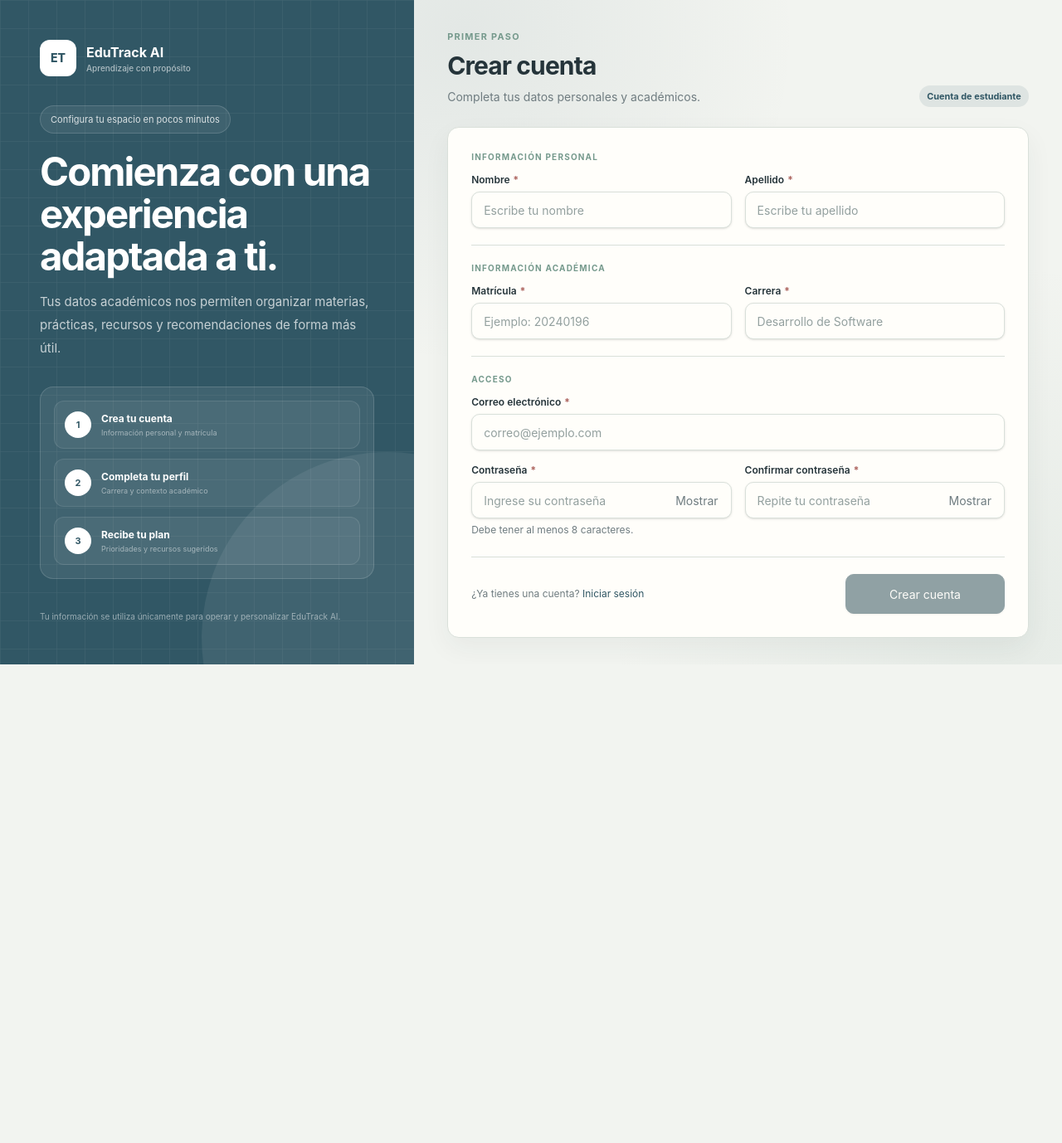
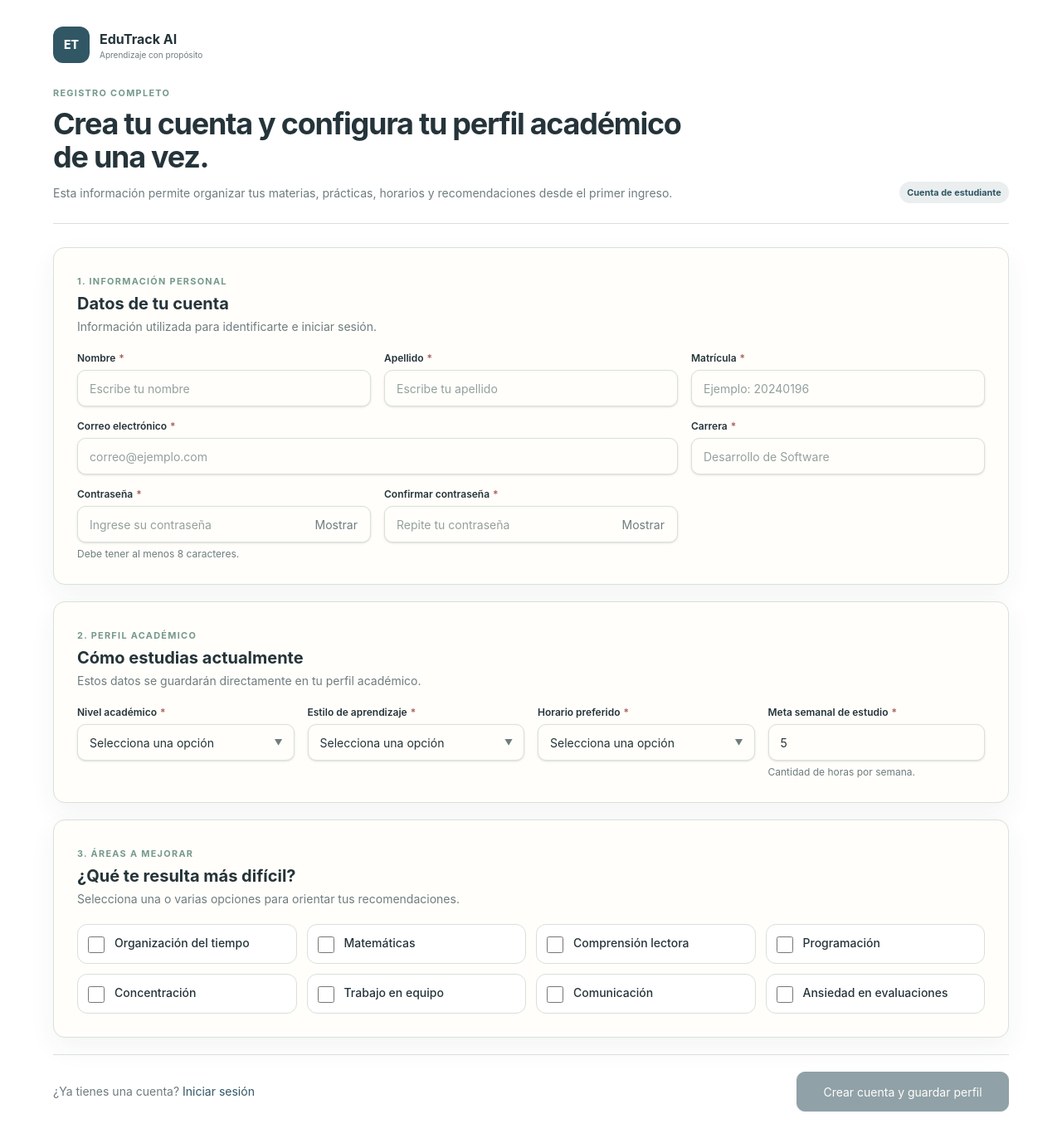
Before and after one commit to luiscdano/EdutrackAI_Frontend, a React (Vite) app: page /register in a window 1280 px wide. Shown: the top 1378 px of the page at 83% size. Before the commit the page ends 801 px from the top, so only its background shows below. Built offline with nearby package versions, Linux system fonts and the light colour scheme.

Commit message:
refactor: collect complete profile during registration

```diff
--- a/src/pages/register/Register.tsx
+++ b/src/pages/register/Register.tsx
@@ -6,9 +6,17 @@ import {
 
 import Alert from "../../components/ui/Alert";
 import Button from "../../components/ui/Button";
+import Checkbox from "../../components/ui/Checkbox";
 import Input from "../../components/ui/Input";
 import PasswordInput from "../../components/ui/PasswordInput";
+import Select from "../../components/ui/Select";
+import { createAcademicProfile } from "../../services/academic-profile.service";
 import { registerUser } from "../../services/auth.service";
+import type {
+  AcademicSettings,
+  AcademicSettingsFormData,
+  DifficultyOption,
+} from "../../types/academic.types";
 import type {
   AuthenticatedUser,
   RegisterData,
@@ -18,7 +26,9 @@ interface RegisterProps {
   onRegisterSuccess: (user: AuthenticatedUser) => void;
 }
 
-interface RegisterFormData extends RegisterData {
+interface RegisterFormData
+  extends RegisterData,
+    AcademicSettingsFormData {
   confirmPassword: string;
 }
 
@@ -30,7 +40,26 @@ const initialFormData: RegisterFormData = {
   email: "",
   password: "",
   confirmPassword: "",
+  academicLevel: "",
+  learningStyle: "",
+  preferredSchedule: "",
+  weeklyGoal: 5,
+  difficulties: [],
 };
+
+const difficultyOptions: Array<{
+  value: DifficultyOption;
+  label: string;
+}> = [
+  { value: "time_management", label: "Organización del tiempo" },
+  { value: "mathematics", label: "Matemáticas" },
+  { value: "reading_comprehension", label: "Comprensión lectora" },
+  { value: "programming", label: "Programación" },
+  { value: "concentration", label: "Concentración" },
+  { value: "teamwork", label: "Trabajo en equipo" },
+  { value: "communication", label: "Comunicación" },
+  { value: "exam_anxiety", label: "Ansiedad en evaluaciones" },
+];
 
 const getRegisterErrorMessage = (error: unknown): string => {
   if (!(error instanceof Error)) return "No se pudo completar el registro.";
@@ -43,11 +72,27 @@ const getRegisterErrorMessage = (error: unknown): string => {
 const Register = ({ onRegisterSuccess }: RegisterProps) => {
   const [formData, setFormData] = useState<RegisterFormData>(initialFormData);
   const [errorMessage, setErrorMessage] = useState<string | null>(null);
+  const [createdUser, setCreatedUser] = useState<AuthenticatedUser | null>(null);
   const [isSubmitting, setIsSubmitting] = useState(false);
 
-  const handleChange = (event: ChangeEvent<HTMLInputElement>) => {
+  const handleChange = (
+    event: ChangeEvent<HTMLInputElement | HTMLSelectElement>,
+  ) => {
     const fieldName = event.target.name as keyof RegisterFormData;
-    setFormData((current) => ({ ...current, [fieldName]: event.target.value }));
+    setFormData((current) => ({
+      ...current,
+      [fieldName]: event.target.value,
+    }));
+    if (errorMessage) setErrorMessage(null);
+  };
+
+  const toggleDifficulty = (difficulty: DifficultyOption) => {
+    setFormData((current) => ({
+      ...current,
+      difficulties: current.difficulties.includes(difficulty)
+        ? current.difficulties.filter((item) => item !== difficulty)
+        : [...current.difficulties, difficulty],
+    }));
     if (errorMessage) setErrorMessage(null);
   };
 
@@ -65,6 +110,21 @@ const Register = ({ onRegisterSuccess }: RegisterProps) => {
       return;
     }
 
+    if (
+      !formData.academicLevel ||
+      !formData.learningStyle ||
+      !formData.preferredSchedule ||
+      formData.weeklyGoal === ""
+    ) {
+      setErrorMessage("Completa toda la información académica.");
+      return;
+    }
+
+    if (formData.difficulties.length === 0) {
+      setErrorMessage("Selecciona al menos una dificultad o área que quieras mejorar.");
+      return;
+    }
+
     setIsSubmitting(true);
 
     try {
@@ -76,6 +136,25 @@ const Register = ({ onRegisterSuccess }: RegisterProps) => {
         email: formData.email.trim(),
         password: formData.password,
       });
+
+      const academicSettings: AcademicSettings = {
+        academicLevel: formData.academicLevel,
+        learningStyle: formData.learningStyle,
+        preferredSchedule: formData.preferredSchedule,
+        weeklyGoal: Number(formData.weeklyGoal),
+        difficulties: formData.difficulties,
+      };
+
+      try {
+        await createAcademicProfile(authData.user.id, academicSettings);
+      } catch {
+        setCreatedUser(authData.user);
+        setErrorMessage(
+          "Tu cuenta fue creada, pero no pudimos guardar el perfil académico. Puedes continuar y completarlo luego desde Perfil académico.",
+        );
+        return;
+      }
+
       onRegisterSuccess(authData.user);
     } catch (error) {
       setErrorMessage(getRegisterErrorMessage(error));
@@ -91,82 +170,56 @@ const Register = ({ onRegisterSuccess }: RegisterProps) => {
     formData.career.trim() !== "" &&
     formData.email.trim() !== "" &&
     formData.password !== "" &&
-    formData.confirmPassword !== "";
+    formData.confirmPassword !== "" &&
+    formData.academicLevel !== "" &&
+    formData.learningStyle !== "" &&
+    formData.preferredSchedule !== "" &&
+    formData.weeklyGoal !== "" &&
+    formData.difficulties.length > 0;
 
   return (
-    <main className="grid min-h-screen bg-surface lg:grid-cols-[minmax(330px,0.78fr)_minmax(600px,1.22fr)]">
-      <section className="auth-identity-pattern hidden min-h-screen flex-col justify-between p-9 text-white lg:flex xl:p-12">
+    <main className="min-h-screen bg-white px-4 py-8 sm:px-6 lg:px-10">
+      <div className="mx-auto w-full max-w-6xl">
+        <header className="mb-7 flex flex-col gap-5 border-b border-border pb-6 sm:flex-row sm:items-end sm:justify-between">
+          <div>
             <div className="flex items-center gap-3">
-          <span className="grid h-11 w-11 place-items-center rounded-xl bg-white text-sm font-extrabold text-[#315765]">ET</span>
+              <span className="grid h-11 w-11 place-items-center rounded-xl bg-primary text-sm font-extrabold text-white">
+                ET
+              </span>
               <span>
-            <strong className="block text-base">EduTrack AI</strong>
-            <small className="block text-[10px] font-medium text-white/60">Aprendizaje con propósito</small>
+                <strong className="block text-base text-content">EduTrack AI</strong>
+                <small className="block text-[10px] text-muted">Aprendizaje con propósito</small>
               </span>
             </div>
-
-        <div className="max-w-lg">
-          <span className="inline-flex rounded-full border border-white/15 bg-white/[0.07] px-3 py-2 text-[11px] text-white/80">
-            Configura tu espacio en pocos minutos
-          </span>
-          <h1 className="mt-5 text-[clamp(2.1rem,3.7vw,3rem)] font-bold leading-[1.08] tracking-[-0.04em]">
-            Comienza con una experiencia adaptada a ti.
+            <span className="prototype-eyebrow mt-7 inline-block">Registro completo</span>
+            <h1 className="mt-2 max-w-3xl text-3xl font-bold tracking-[-0.035em] text-content sm:text-4xl">
+              Crea tu cuenta y configura tu perfil académico de una vez.
             </h1>
-          <p className="mt-4 text-[15px] leading-7 text-white/72">
-            Tus datos académicos nos permiten organizar materias, prácticas, recursos y recomendaciones de forma más útil.
+            <p className="mt-3 max-w-3xl text-sm leading-6 text-muted">
+              Esta información permite organizar tus materias, prácticas, horarios y recomendaciones desde el primer ingreso.
             </p>
-
-          <div className="mt-8 space-y-3 rounded-2xl border border-white/15 bg-white/[0.075] p-4">
-            {[
-              ["1", "Crea tu cuenta", "Información personal y matrícula"],
-              ["2", "Completa tu perfil", "Carrera y contexto académico"],
-              ["3", "Recibe tu plan", "Prioridades y recursos sugeridos"],
-            ].map(([number, title, detail]) => (
-              <div key={number} className="flex items-center gap-3 rounded-xl border border-white/10 bg-white/[0.055] p-3">
-                <span className="grid h-8 w-8 shrink-0 place-items-center rounded-full bg-white text-[11px] font-bold text-[#315765]">{number}</span>
-                <span>
-                  <strong className="block text-xs">{title}</strong>
-                  <small className="mt-0.5 block text-[9px] text-white/50">{detail}</small>
-                </span>
-              </div>
-            ))}
-          </div>
-        </div>
-
-        <p className="text-[10px] leading-5 text-white/50">
-          Tu información se utiliza únicamente para operar y personalizar EduTrack AI.
-        </p>
-      </section>
-
-      <section className="app-grid-background flex min-h-screen items-center justify-center px-4 py-8 sm:px-7 lg:px-10">
-        <div className="w-full max-w-3xl">
-          <div className="mb-7 flex items-center gap-3 lg:hidden">
-            <span className="grid h-10 w-10 place-items-center rounded-xl bg-primary-hover text-xs font-extrabold text-white">ET</span>
-            <span>
-              <strong className="block text-base text-content">EduTrack AI</strong>
-              <small className="block text-[10px] text-muted">Crea tu espacio académico</small>
-            </span>
-          </div>
-
-          <span className="prototype-eyebrow">Primer paso</span>
-          <div className="mt-2 flex flex-col justify-between gap-3 sm:flex-row sm:items-end">
-            <div>
-              <h2 className="text-3xl font-bold tracking-[-0.03em] text-content">Crear cuenta</h2>
-              <p className="mt-2 text-sm leading-6 text-muted">Completa tus datos personales y académicos.</p>
           </div>
           <span className="prototype-badge">Cuenta de estudiante</span>
-          </div>
+        </header>
 
-          <form onSubmit={handleSubmit} noValidate className="prototype-panel mt-6 p-5 sm:p-7">
-            <div className="space-y-5">
+        <form onSubmit={handleSubmit} noValidate className="grid gap-5">
           {errorMessage && (
-                <Alert variant="danger" title="No se pudo completar el registro">
+            <Alert
+              variant={createdUser ? "warning" : "danger"}
+              title={createdUser ? "Cuenta creada parcialmente" : "No se pudo completar el registro"}
+            >
               {errorMessage}
             </Alert>
           )}
 
-              <div>
-                <p className="mb-3 text-[10px] font-bold uppercase tracking-[0.12em] text-success">Información personal</p>
-                <div className="grid gap-4 md:grid-cols-2">
+          <section className="prototype-panel p-5 sm:p-7">
+            <div className="mb-5">
+              <span className="prototype-eyebrow">1. Información personal</span>
+              <h2 className="mt-1 text-xl font-bold text-content">Datos de tu cuenta</h2>
+              <p className="mt-1 text-sm text-muted">Información utilizada para identificarte e iniciar sesión.</p>
+            </div>
+
+            <div className="grid gap-4 md:grid-cols-2 lg:grid-cols-3">
               <Input
                 label="Nombre"
                 name="firstName"
@@ -174,7 +227,7 @@ const Register = ({ onRegisterSuccess }: RegisterProps) => {
                 onChange={handleChange}
                 placeholder="Escribe tu nombre"
                 autoComplete="given-name"
-                    disabled={isSubmitting}
+                disabled={isSubmitting || Boolean(createdUser)}
                 required
               />
               <Input
@@ -184,39 +237,18 @@ const Register = ({ onRegisterSuccess }: RegisterProps) => {
                 onChange={handleChange}
                 placeholder="Escribe tu apellido"
                 autoComplete="family-name"
-                    disabled={isSubmitting}
+                disabled={isSubmitting || Boolean(createdUser)}
                 required
               />
-                </div>
-              </div>
-
-              <div className="border-t border-border pt-5">
-                <p className="mb-3 text-[10px] font-bold uppercase tracking-[0.12em] text-success">Información académica</p>
-                <div className="grid gap-4 md:grid-cols-2">
               <Input
                 label="Matrícula"
                 name="studentCode"
                 value={formData.studentCode}
                 onChange={handleChange}
                 placeholder="Ejemplo: 20240196"
-                    disabled={isSubmitting}
+                disabled={isSubmitting || Boolean(createdUser)}
                 required
               />
-                  <Input
-                    label="Carrera"
-                    name="career"
-                    value={formData.career}
-                    onChange={handleChange}
-                    placeholder="Desarrollo de Software"
-                    disabled={isSubmitting}
-                    required
-                  />
-                </div>
-              </div>
-
-              <div className="border-t border-border pt-5">
-                <p className="mb-3 text-[10px] font-bold uppercase tracking-[0.12em] text-success">Acceso</p>
-                <div className="space-y-4">
               <Input
                 label="Correo electrónico"
                 name="email"
@@ -225,10 +257,19 @@ const Register = ({ onRegisterSuccess }: RegisterProps) => {
                 onChange={handleChange}
                 placeholder="correo@ejemplo.com"
                 autoComplete="email"
-                    disabled={isSubmitting}
+                disabled={isSubmitting || Boolean(createdUser)}
+                required
+                containerClassName="md:col-span-2"
+              />
+              <Input
+                label="Carrera"
+                name="career"
+                value={formData.career}
+                onChange={handleChange}
+                placeholder="Desarrollo de Software"
+                disabled={isSubmitting || Boolean(createdUser)}
                 required
               />
-                  <div className="grid gap-4 md:grid-cols-2">
               <PasswordInput
                 label="Contraseña"
                 name="password"
@@ -237,7 +278,7 @@ const Register = ({ onRegisterSuccess }: RegisterProps) => {
                 autoComplete="new-password"
                 helperText="Debe tener al menos 8 caracteres."
                 minLength={8}
-                      disabled={isSubmitting}
+                disabled={isSubmitting || Boolean(createdUser)}
                 required
               />
               <PasswordInput
@@ -247,16 +288,117 @@ const Register = ({ onRegisterSuccess }: RegisterProps) => {
                 onChange={handleChange}
                 autoComplete="new-password"
                 placeholder="Repite tu contraseña"
-                      disabled={isSubmitting}
+                disabled={isSubmitting || Boolean(createdUser)}
                 required
               />
             </div>
-                </div>
-              </div>
+          </section>
+
+          <section className="prototype-panel p-5 sm:p-7">
+            <div className="mb-5">
+              <span className="prototype-eyebrow">2. Perfil académico</span>
+              <h2 className="mt-1 text-xl font-bold text-content">Cómo estudias actualmente</h2>
+              <p className="mt-1 text-sm text-muted">Estos datos se guardarán directamente en tu perfil académico.</p>
             </div>
 
-            <div className="mt-6 flex flex-col-reverse gap-3 border-t border-border pt-5 sm:flex-row sm:items-center sm:justify-between">
-              <p className="text-xs text-muted">
+            <div className="grid gap-4 md:grid-cols-2 lg:grid-cols-4">
+              <Select
+                label="Nivel académico"
+                name="academicLevel"
+                value={formData.academicLevel}
+                onChange={handleChange}
+                disabled={isSubmitting || Boolean(createdUser)}
+                required
+              >
+                <option value="">Selecciona una opción</option>
+                <option value="secondary">Secundaria</option>
+                <option value="technical">Técnico superior</option>
+                <option value="undergraduate">Grado universitario</option>
+                <option value="postgraduate">Postgrado</option>
+              </Select>
+
+              <Select
+                label="Estilo de aprendizaje"
+                name="learningStyle"
+                value={formData.learningStyle}
+                onChange={handleChange}
+                disabled={isSubmitting || Boolean(createdUser)}
+                required
+              >
+                <option value="">Selecciona una opción</option>
+                <option value="visual">Visual</option>
+                <option value="auditory">Auditivo</option>
+                <option value="reading">Lectura y escritura</option>
+                <option value="kinesthetic">Práctico o kinestésico</option>
+              </Select>
+
+              <Select
+                label="Horario preferido"
+                name="preferredSchedule"
+                value={formData.preferredSchedule}
+                onChange={handleChange}
+                disabled={isSubmitting || Boolean(createdUser)}
+                required
+              >
+                <option value="">Selecciona una opción</option>
+                <option value="morning">Mañana</option>
+                <option value="afternoon">Tarde</option>
+                <option value="night">Noche</option>
+                <option value="weekend">Fin de semana</option>
+                <option value="flexible">Horario flexible</option>
+              </Select>
+
+              <Input
+                label="Meta semanal de estudio"
+                name="weeklyGoal"
+                type="number"
+                min={1}
+                max={40}
+                value={formData.weeklyGoal}
+                onChange={(event) => {
+                  const value = event.target.value;
+                  setFormData((current) => ({
+                    ...current,
+                    weeklyGoal: value === "" ? "" : Number(value),
+                  }));
+                }}
+                helperText="Cantidad de horas por semana."
+                disabled={isSubmitting || Boolean(createdUser)}
+                required
+              />
+            </div>
+          </section>
+
+          <section className="prototype-panel p-5 sm:p-7">
+            <div className="mb-5">
+              <span className="prototype-eyebrow">3. Áreas a mejorar</span>
+              <h2 className="mt-1 text-xl font-bold text-content">¿Qué te resulta más difícil?</h2>
+              <p className="mt-1 text-sm text-muted">Selecciona una o varias opciones para orientar tus recomendaciones.</p>
+            </div>
+
+            <div className="grid gap-3 sm:grid-cols-2 lg:grid-cols-4">
+              {difficultyOptions.map((option) => (
+                <div
+                  key={option.value}
+                  className={`rounded-xl border p-3 transition ${
+                    formData.difficulties.includes(option.value)
+                      ? "border-primary bg-primary/5"
+                      : "border-border bg-white"
+                  }`}
+                >
+                  <Checkbox
+                    label={option.label}
+                    checked={formData.difficulties.includes(option.value)}
+                    onChange={() => toggleDifficulty(option.value)}
+                    disabled={isSubmitting || Boolean(createdUser)}
+                  />
+                </div>
+              ))}
+            </div>
+          </section>
+
+          <footer className="flex flex-col gap-4 border-t border-border py-5 sm:flex-row sm:items-center sm:justify-between">
+            <p className="text-sm text-muted">
               ¿Ya tienes una cuenta?{" "}
               <button
                 type="button"
@@ -266,19 +408,30 @@ const Register = ({ onRegisterSuccess }: RegisterProps) => {
                 Iniciar sesión
               </button>
             </p>
+
+            {createdUser ? (
+              <Button
+                type="button"
+                size="lg"
+                onClick={() => onRegisterSuccess(createdUser)}
+                className="sm:min-w-64"
+              >
+                Continuar a mi cuenta
+              </Button>
+            ) : (
               <Button
                 type="submit"
                 size="lg"
                 loading={isSubmitting}
                 disabled={!isFormComplete}
-                className="sm:min-w-48"
+                className="sm:min-w-64"
               >
-                {isSubmitting ? "Creando cuenta" : "Crear cuenta"}
+                {isSubmitting ? "Creando cuenta" : "Crear cuenta y guardar perfil"}
               </Button>
-            </div>
+            )}
+          </footer>
         </form>
       </div>
-      </section>
     </main>
   );
 };
```
Lines whose indentation alone changed are shown as unchanged.
